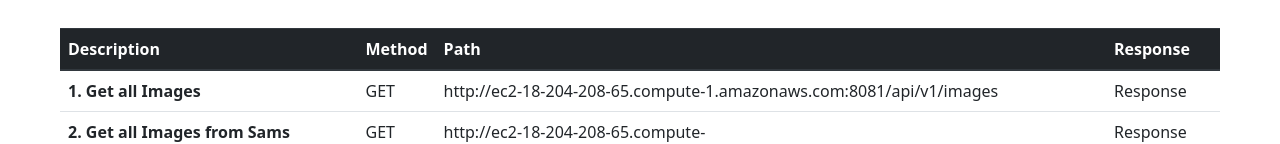
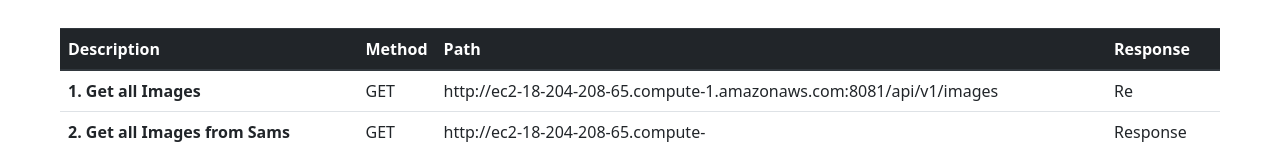
Before and after one commit to RobelTadele/SquarePixel, a React (Create React App) app in the folder ReactApp/: page /api in a window 1280 px wide. Shown: the part 665-809 px from the top of the page. Built offline with nearby package versions, Linux system fonts and the light colour scheme.

Commit message:
no updates

```diff
--- a/ReactApp/src/Components/ApidocComponent.js
+++ b/ReactApp/src/Components/ApidocComponent.js
@@ -1,7 +1,12 @@
 import React from 'react'
 import API_endpoint from './APIendpoints'
+import axios from 'axios';
 
 const ApidocComponent = () => {
+
+
+  const getImages = "https://gist.github.com/RobelTadele/f4e8d5e96943ae4c85a6e751f3243165.js"
+
   return (
     <div>
         <table class="table">
@@ -18,7 +23,7 @@ const ApidocComponent = () => {
       <th scope="row">1. Get all Images</th>
       <td>GET</td>
       <td>{API_endpoint.portfolio}</td>
-      <td>Response</td>
+      <td>Re</td>
     </tr>
     <tr>
       <th scope="row">2. Get all Images from Sams Collection</th>
```
